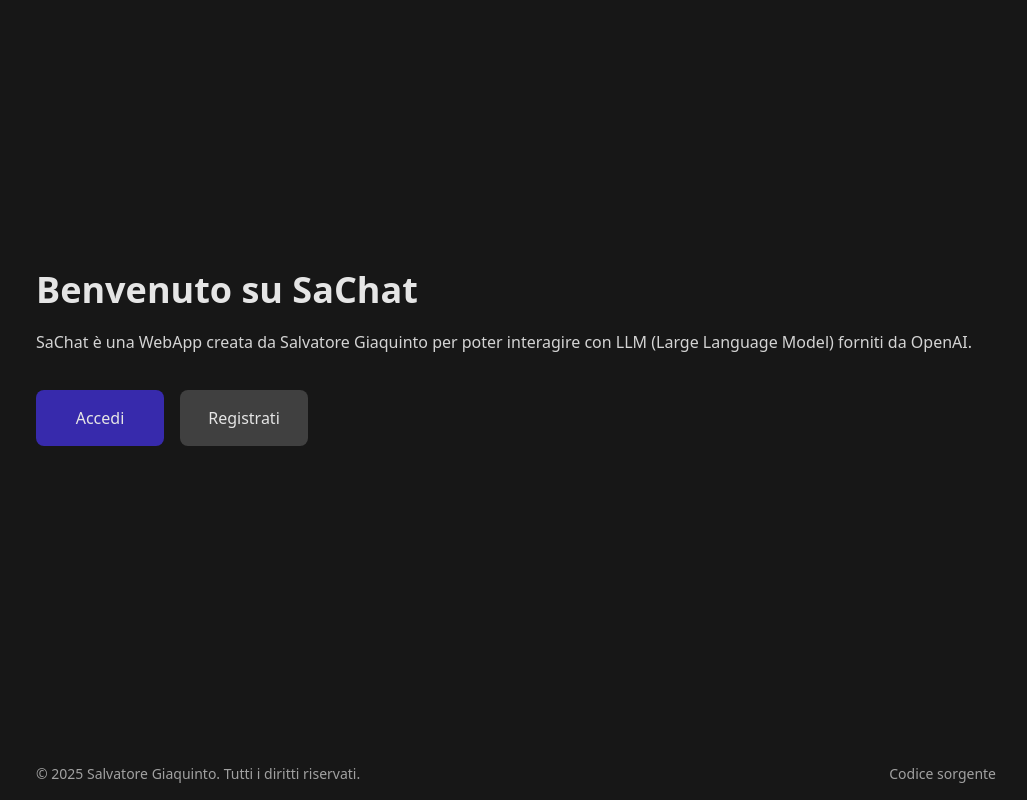
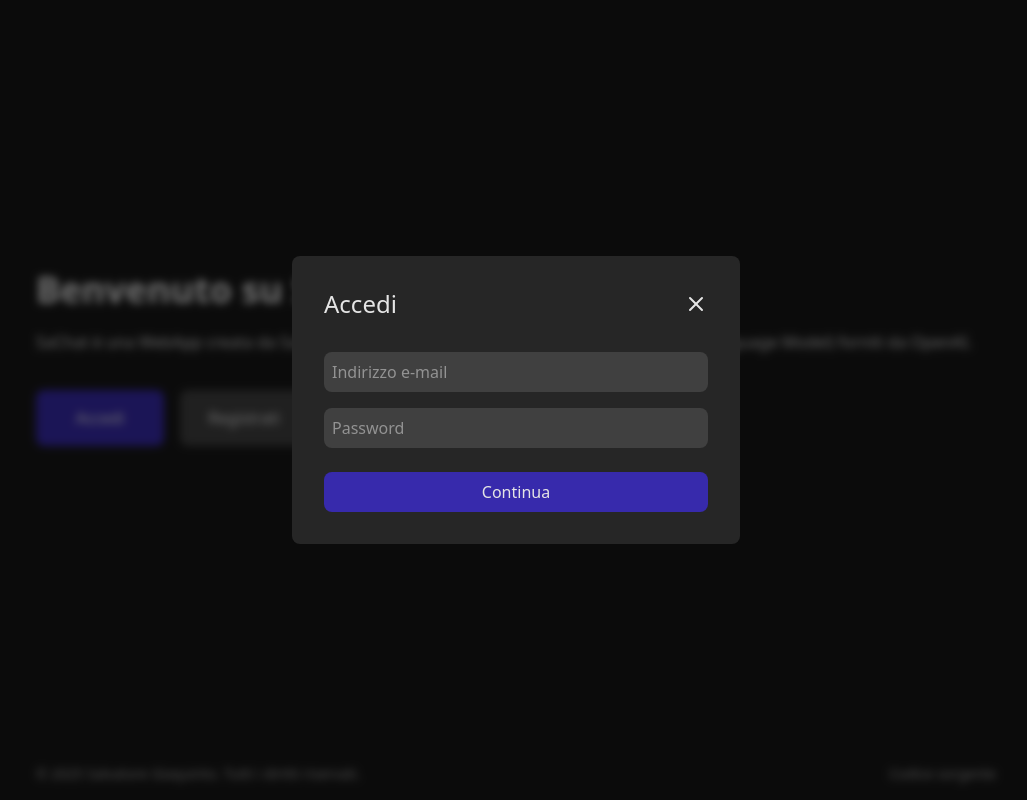
Before and after one commit to S4lVin/sachat, a Vue app in the folder frontend/: page / in a window 1280 px wide. Both pictures are taken after a click on the button "Accedi". Shown: the whole page, without its empty margins (124-1151 px from the left). Built offline with nearby package versions, Linux system fonts and the light colour scheme; no server answers.

Commit message:
:bricks: very big changes

```diff
--- /dev/null
+++ b/frontend/src/components/auth/TheAuthForm.vue
@@ -0,0 +1,66 @@
+<script setup>
+import FeatherIcons from '@/components/FeatherIcon.vue'
+import { router } from '@/router'
+import { useAuthStore } from '@/stores/authStore'
+import { ref } from 'vue'
+
+const emit = defineEmits(['close'])
+const props = defineProps({
+  type: {
+    type: String,
+    required: true,
+  },
+})
+
+const authStore = useAuthStore()
+
+const name = ref('')
+const email = ref('')
+const password = ref('')
+
+const submit = async () => {
+  const user = { email: email.value, password: password.value, name: name.value }
+
+  const success =
+    props.type === 'register' ? await authStore.register(user) : await authStore.login(user)
+
+  if (success) {
+    emit('close')
+    router.push('/chat/new')
+  }
+}
+
+const isRegister = () => props.type === 'register'
+</script>
+
+<template>
+  <div @click="$emit('close')" class="bg- fixed inset-0 bg-black/50 backdrop-blur-xs"></div>
+  <div
+    class="absolute top-1/2 left-1/2 w-112 -translate-x-1/2 -translate-y-1/2 rounded-lg bg-neutral-800 p-8"
+  >
+    <div class="mb-8 flex items-center justify-between">
+      <div class="text-2xl">{{ isRegister() ? 'Registrati' : 'Accedi' }}</div>
+      <feather-icons
+        @click="$emit('close')"
+        name="x"
+        class="cursor-pointer hover:text-neutral-300"
+      ></feather-icons>
+    </div>
+    <div class="mb-6 flex flex-col gap-4">
+      <input
+        v-model="name"
+        v-if="isRegister()"
+        class="rounded-lg bg-neutral-700 p-2"
+        placeholder="Nome"
+      />
+      <input v-model="email" class="rounded-lg bg-neutral-700 p-2" placeholder="Indirizzo e-mail" />
+      <input v-model="password" class="rounded-lg bg-neutral-700 p-2" placeholder="Password" />
+    </div>
+    <button
+      @click="submit"
+      class="w-full cursor-pointer rounded-lg bg-indigo-800 p-2 transition-colors hover:bg-indigo-900"
+    >
+      Continua
+    </button>
+  </div>
+</template>
--- a/frontend/src/components/sidebar/ChatHistoryItem.vue
+++ b/frontend/src/components/chat/ChatHistoryItem.vue
@@ -6,12 +6,20 @@
     type: String,
     required: true,
   },
+  selected: {
+    type: Boolean,
+    required: true,
+  },
 })
 </script>
 
 <template>
   <div class="group mb-2 flex items-center justify-between gap-x-2">
-    <div class="w-full cursor-pointer truncate rounded-lg p-2 hover:bg-neutral-700">
+    <div
+      @click="$emit('select')"
+      class="w-full cursor-pointer truncate rounded-lg p-2 hover:bg-neutral-700"
+      :class="selected ? 'bg-neutral-700' : ''"
+    >
       {{ title }}
     </div>
     <button class="hidden cursor-pointer group-hover:inline hover:text-neutral-300">
--- a/frontend/src/components/chat/TheInputArea.vue
+++ b/frontend/src/components/chat/TheInputArea.vue
@@ -21,7 +21,7 @@
 <template>
   <div class="flex w-full gap-x-4">
     <input
-      @keydown.enter="send"
+      @keydown.enter.prevent="send"
       v-model="input"
       type="text"
       placeholder="Scrivi un messaggio..."
--- a/frontend/src/components/chat/TheMessageArea.vue
+++ b/frontend/src/components/chat/TheMessageArea.vue
@@ -11,7 +11,7 @@
 
 watch(selectedChat, async (newChat) => {
   if (newChat) {
-    messages.value = [] // Resetto messages per feedback visivo istantaneo
+    messages.value = []
     chatStore.loadMessages(newChat.id)
   }
 })
--- a/frontend/src/components/sidebar/TheSidebar.vue
+++ b/frontend/src/components/chat/TheSidebar.vue
@@ -1,18 +1,19 @@
 <script setup>
 import FeatherIcons from '@/components/FeatherIcon.vue'
-import ChatHistoryItem from '@/components/sidebar/ChatHistoryItem.vue'
+import ChatHistoryItem from '@/components/chat/sidebar/ChatHistoryItem.vue'
+import { router } from '@/router'
 import { useChatStore } from '@/stores/chatStore.js'
 import { storeToRefs } from 'pinia'
-import { ref, onMounted } from 'vue'
+import { ref } from 'vue'
 
 const chatStore = useChatStore()
-const { selectedChat, chats } = storeToRefs(chatStore)
+const { chats, selectedChat } = storeToRefs(chatStore)
 
 const collapsed = ref(false)
 
-onMounted(() => {
-  chatStore.loadChats()
-})
+const selectChat = (chatId) => {
+  router.push({ name: 'Chat', params: { chatId } })
+}
 </script>
 
 <template>
@@ -20,16 +21,17 @@
     <div class="flex items-center justify-between border-b-2 border-neutral-700 p-4">
       <div v-show="!collapsed" class="text-xl font-bold">Storico Chat</div>
       <button @click="collapsed = !collapsed" class="cursor-pointer hover:text-neutral-300">
-        <feather-icons class="h-8 w-8" name="sidebar" />
+        <feather-icons name="sidebar" />
       </button>
     </div>
     <div v-show="!collapsed" class="h-full overflow-y-auto p-4">
       <div class="mb-20">
         <ChatHistoryItem
-          @click="selectedChat = chat"
+          @select="selectChat(chat.id)"
           v-for="chat in chats"
           :key="chat.id"
           :title="chat.title"
+          :selected="chat.id === selectedChat?.id"
         />
       </div>
     </div>
--- a/frontend/src/router.js
+++ b/frontend/src/router.js
@@ -1,14 +1,26 @@
 import { createWebHistory, createRouter } from 'vue-router'
 import ChatView from './views/ChatView.vue'
 import AuthView from './views/AuthView.vue'
+import { useAuthStore } from './stores/authStore'
 
 const routes = [
-  { path: '/:pathMatch(.*)*', redirect: '/' },
-  { path: '/app', component: ChatView },
-  { path: '/', component: AuthView },
+  { path: '/chat/:chatId', name: 'Chat', component: ChatView },
+  { path: '/', name: 'Auth', component: AuthView },
 ]
 
 export const router = createRouter({
   history: createWebHistory(),
   routes,
 })
+
+router.beforeEach(async (to, from, next) => {
+  const authStore = useAuthStore()
+  const isAuthenticated = authStore.hasValidTokenLocal()
+
+  const requiresAuth = to.path.startsWith('/chat')
+
+  if (requiresAuth && !isAuthenticated) return next('/')
+  if (to.path === '/' && isAuthenticated) return next('/chat/new')
+
+  return next()
+})
--- a/frontend/src/stores/authStore.js
+++ b/frontend/src/stores/authStore.js
@@ -21,6 +21,32 @@
       const isRefreshTokenExpired = checkTokenExpired(refreshToken.value)
       if (isRefreshTokenExpired) return false
     }
+    return true
+  }
+
+  const login = async (user) => {
+    const data = await api.post('auth/login', {
+      email: user.email,
+      password: user.password,
+    })
+
+    if (!data.accessToken || !data.refreshToken) return false
+
+    setAccessToken(data.accessToken)
+    setRefreshToken(data.refreshToken)
+    return true
+  }
+
+  const register = async (user) => {
+    const data = await api.post('auth/register', {
+      email: user.email,
+      password: user.password,
+      name: user.name,
+    })
+
+    if (!data.user) return false
+
+    await login(user)
     return true
   }
 
@@ -77,6 +103,8 @@
     // STATE
     accessToken,
     // ACTIONS
+    login,
+    register,
     hasValidTokenLocal,
     refreshAccessToken,
     clearTokens,
--- a/frontend/src/stores/chatStore.js
+++ b/frontend/src/stores/chatStore.js
@@ -6,7 +6,7 @@
 export const useChatStore = defineStore('chat', () => {
   // #region STATE
   const chats = ref([])
-  const selectedChat = ref({})
+  const selectedChat = ref()
   const messages = ref([])
   const isGenerating = ref(false)
   // #endregion
@@ -18,7 +18,7 @@
   }
 
   const createChat = async (chat) => {
-    const data = await api.post(`chats`, {
+    const data = await api.post('chats', {
       title: chat?.title ?? 'Nuova chat',
       messages: chat?.messages ?? [],
     })
@@ -95,7 +95,7 @@
     let receivedText = false
 
     const response = await api.post(
-      `completions`,
+      `response`,
       {
         model: 'gpt-5-nano',
         input: inputMessages,
--- a/frontend/src/views/AuthView.vue
+++ b/frontend/src/views/AuthView.vue
@@ -1,21 +1,24 @@
 <script setup>
-import { router } from '@/router'
-import { useAuthStore } from '@/stores/authStore'
-import { onMounted } from 'vue'
+import TheAuthForm from '@/components/auth/TheAuthForm.vue'
+import { reactive } from 'vue'
 
-const authStore = useAuthStore()
+const authForm = reactive({
+  isOpen: false,
+  type: 'login',
+})
 
-onMounted(() => {
-  if (authStore.hasValidTokenLocal()) {
-    router.push('/app')
-  }
-})
+const openForm = (type) => {
+  authForm.isOpen = true
+  authForm.type = type
+}
+const closeForm = () => (authForm.isOpen = false)
 </script>
 
 <template>
   <div
-    class="mx-auto flex h-screen w-screen max-w-5xl flex-col justify-between overflow-clip px-4 py-4 text-neutral-200 md:px-8"
+    class="relative mx-auto flex h-screen w-screen max-w-5xl flex-col justify-between overflow-clip px-4 py-4 text-neutral-200 md:px-8"
   >
+    <TheAuthForm @close="closeForm" v-if="authForm.isOpen" :type="authForm.type" />
     <div class="flex h-full w-full flex-col justify-center">
       <div class="mb-4 text-4xl font-bold">Benvenuto su SaChat</div>
       <div class="mb-8 leading-8 text-neutral-300">
@@ -24,11 +27,13 @@
       </div>
       <div class="flex gap-4 font-medium">
         <button
+          @click="openForm('login')"
           class="w-32 cursor-pointer rounded-lg bg-indigo-800 p-4 transition-colors hover:bg-indigo-900"
         >
           Accedi
         </button>
         <button
+          @click="openForm('register')"
           class="w-32 cursor-pointer rounded-lg bg-neutral-700 p-4 transition-colors hover:bg-neutral-800"
         >
           Registrati
--- a/frontend/src/views/ChatView.vue
+++ b/frontend/src/views/ChatView.vue
@@ -1,14 +1,31 @@
 <script setup>
-import TheSidebar from '@/components/sidebar/TheSidebar.vue'
+import TheSidebar from '@/components/chat/sidebar/TheSidebar.vue'
 import TheMessageArea from '@/components/chat/TheMessageArea.vue'
 import InputArea from '@/components/chat/TheInputArea.vue'
+import { watch } from 'vue'
+import { useRoute } from 'vue-router'
+import { useChatStore } from '@/stores/chatStore'
+import { storeToRefs } from 'pinia'
+
+const route = useRoute()
+const chatStore = useChatStore()
+const { chats, selectedChat } = storeToRefs(chatStore)
+
+watch(
+  () => route.params.chatId,
+  async (chatId) => {
+    if (!chats.value.length) await chatStore.loadChats()
+    const chat = chats.value.find((chat) => chat.id === Number(chatId))
+    selectedChat.value = chat
+  },
+  { immediate: true },
+)
 </script>
 
 <template>
   <div class="flex h-screen w-screen overflow-clip text-neutral-200">
     <TheSidebar />
     <div class="relative flex flex-1">
-      <!-- Central container -->
       <TheMessageArea />
       <div class="absolute bottom-0 w-full px-4 py-4 md:px-8">
         <InputArea class="mx-auto max-w-5xl" />
```
